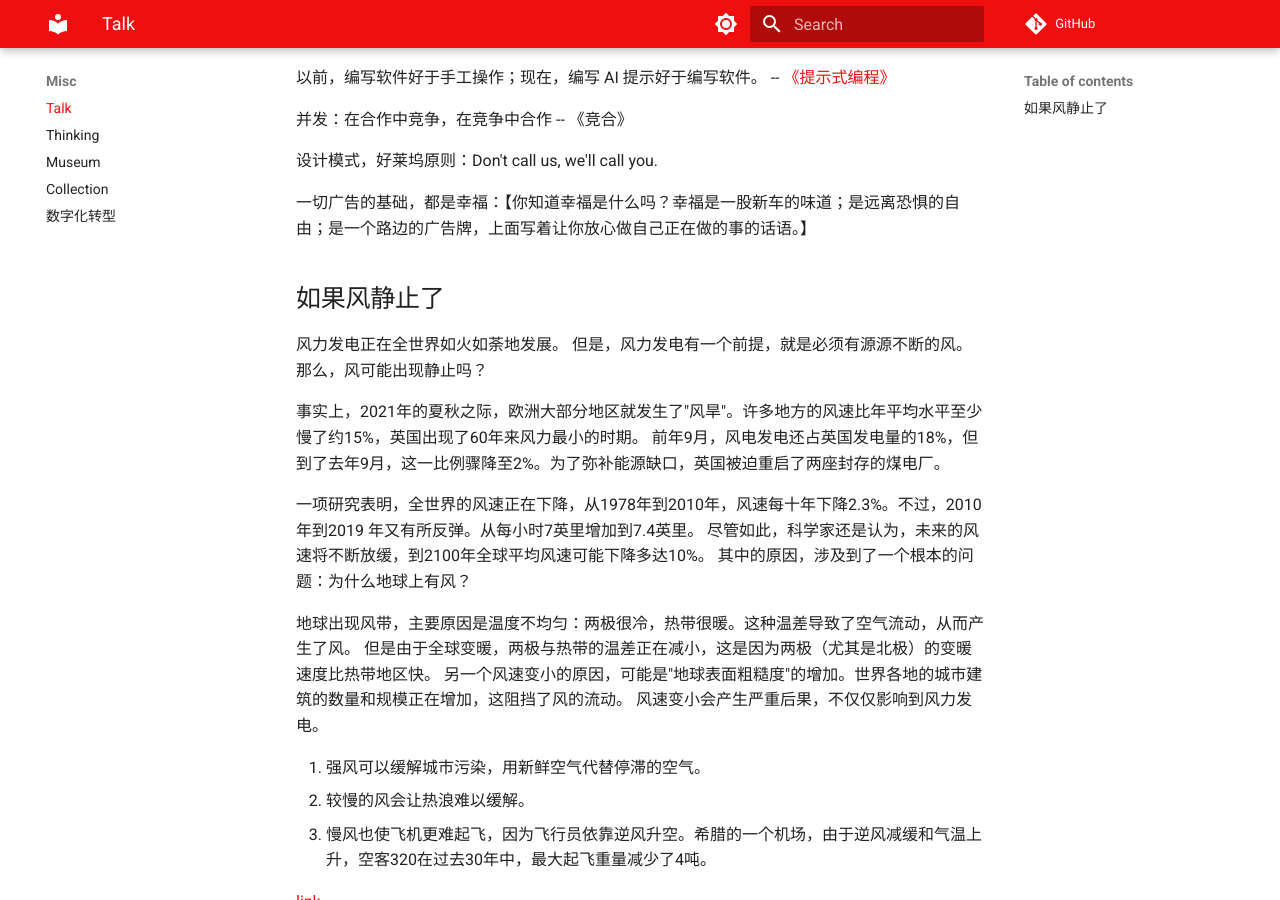
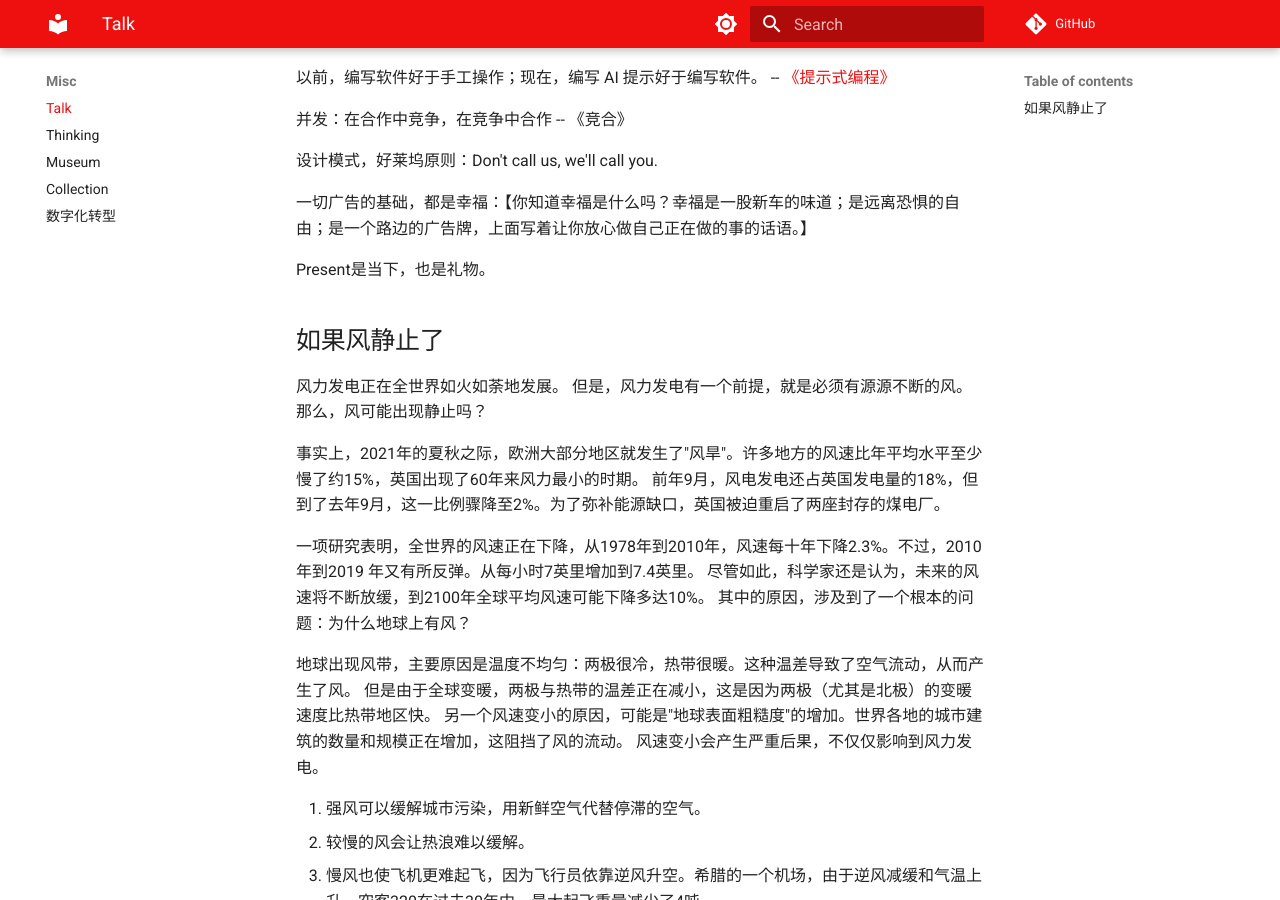
Before and after one commit to icecoobe/notes, an MkDocs documentation site: the page built from docs/misc/talk.md, in a window 1280 px wide and 900 px high, scrolled down 791 px. Built offline with MkDocs 1.6.1 and Material for MkDocs 9.7.7, drawn with Linux system fonts in a browser that asks for light colours; comment, search, counter and statistics services are not loaded.

Commit message:
Update talk.md

```diff
--- a/docs/misc/talk.md
+++ b/docs/misc/talk.md
@@ -37,6 +37,8 @@
 
 一切广告的基础，都是幸福：【你知道幸福是什么吗？幸福是一股新车的味道；是远离恐惧的自由；是一个路边的广告牌，上面写着让你放心做自己正在做的事的话语。】
 
+Present是当下，也是礼物。
+
 ## 如果风静止了
 
 风力发电正在全世界如火如荼地发展。
```
